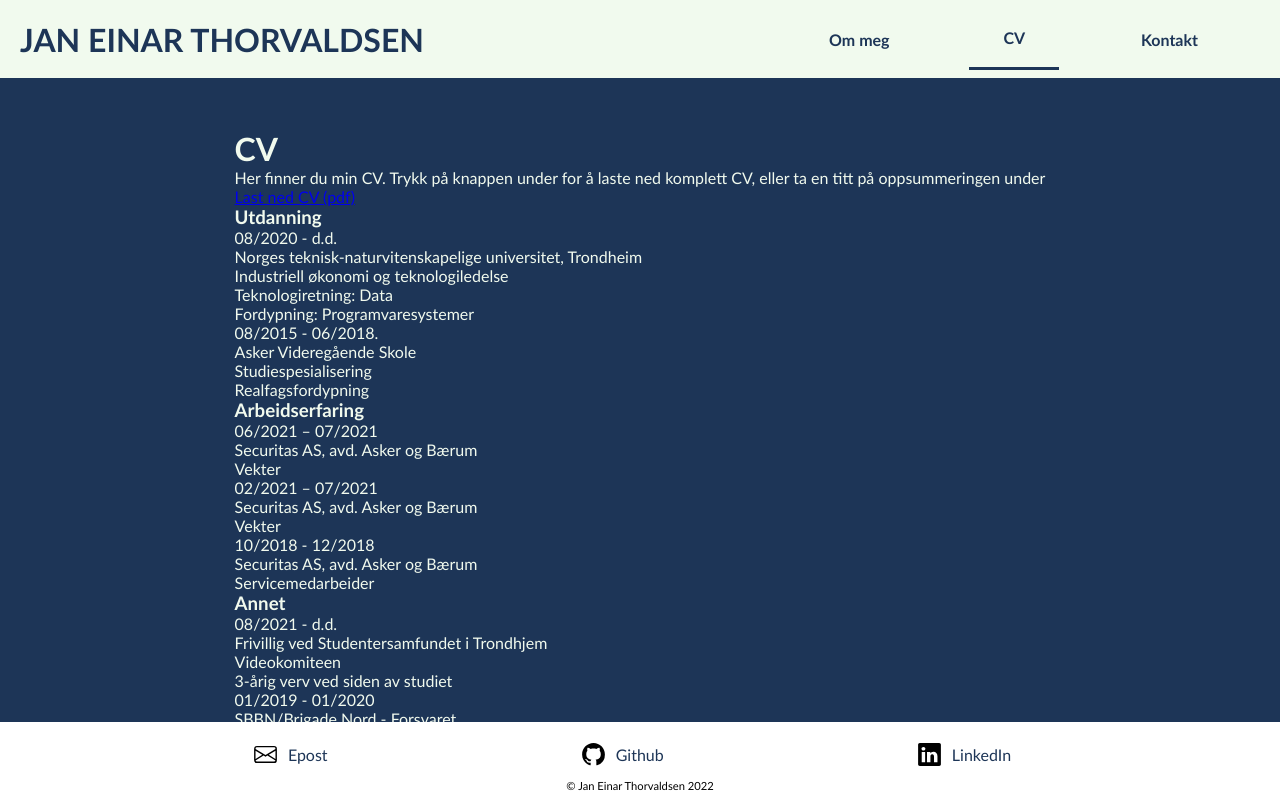
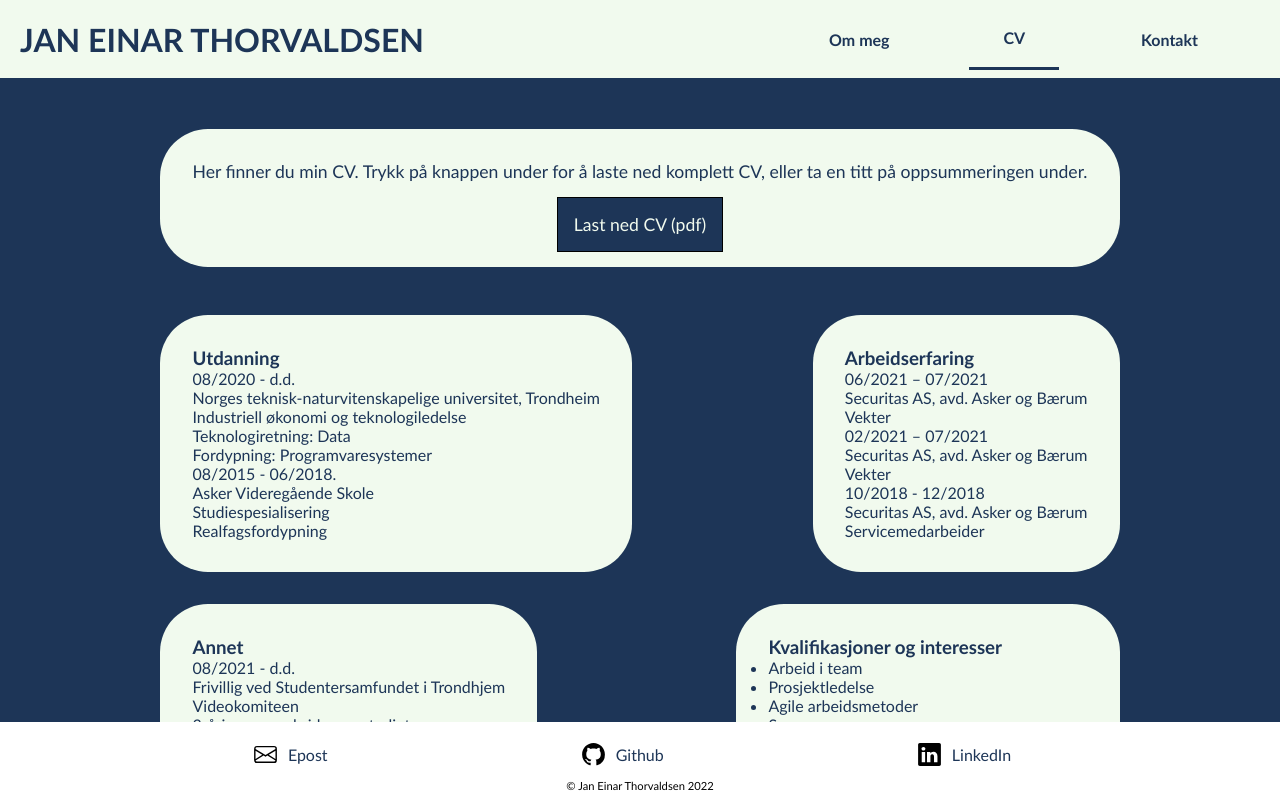
Before and after one commit to janethorv/perswebpage, a React (Create React App) app: page /CV in a window 1280 px wide. Built offline with nearby package versions, Linux system fonts and the light colour scheme.

Commit message:
fixed styling on CV and contact

```diff
--- a/package.json
+++ b/package.json
@@ -11,6 +11,7 @@
     "react-dom": "^18.2.0",
     "react-router-dom": "^6.3.0",
     "react-scripts": "5.0.1",
+    "react-spring": "^9.5.2",
     "web-vitals": "^2.1.4"
   },
   "scripts": {
--- a/src/components/CVIntro.js
+++ b/src/components/CVIntro.js
@@ -1,10 +1,9 @@
 export default function CVIntro() {
     return (
         <div className="CV-intro">
-            <h1>CV</h1>
             <p>Her finner du min CV. Trykk på knappen under
                 for å laste ned komplett CV, eller ta en titt
-                på oppsummeringen under
+                på oppsummeringen under.
             </p>
         </div>
     )
--- a/src/components/CVSummary.js
+++ b/src/components/CVSummary.js
@@ -6,10 +6,14 @@ import CVSummaryOth from "./CVSummaryOth"
 export default function CVSummary() {
     return (
         <div className="CV-summary">
-            <CVSummaryEdu />
-            <CVSummaryWork />
-            <CVSummaryOth />
-            <CVSummaryQual />
+            <div className="CV-summary-first-row">
+                <CVSummaryEdu />
+                <CVSummaryWork />
+            </div>
+            <div className="CV-summary-second-row">
+                <CVSummaryOth />
+                <CVSummaryQual />
+            </div>
         </div>
     )
 }
--- a/src/components/CVSummaryEdu.js
+++ b/src/components/CVSummaryEdu.js
@@ -2,7 +2,7 @@ export default function CVSummaryEdu() {
     return (
         <div className="CV-summary-edu">
             <h3>Utdanning</h3>
-            <div className="ntnu">
+            <div className="edu-container">
                 <p className="date">
                     08/2020 - d.d.
                 </p>
@@ -19,7 +19,7 @@ export default function CVSummaryEdu() {
                     Fordypning: Programvaresystemer
                 </p>
             </div>
-            <div className="asker-vgs">
+            <div className="edu-container">
                 <p className="date">
                     08/2015 - 06/2018.
                 </p>
--- a/src/components/ContactLinks.js
+++ b/src/components/ContactLinks.js
@@ -5,14 +5,16 @@ export default function ContactLinks() {
     return (
         <div className='contact-links'>
             <div className="github">
-                <h3>GitHub</h3>
-                <img src={Github} alt="GitHub Icon"></img>
-                <a href="https://github.com/janethorv" target="_blank" rel="noreferrer">Min Github</a>
+                <a href="https://github.com/janethorv" target="_blank" rel="noreferrer">
+                    <img src={Github} alt="GitHub Icon"></img>
+                    <h3>GitHub</h3>
+                </a>
             </div>
             <div className="linkedin">
-                <h3>LinkedIn</h3>
-                <img src={Linkedin} alt="LinkedIn Icon"></img>
-                <a href="https://www.linkedin.com/in/jan-einar-thorvaldsen/" target="_blank" rel="noreferrer">Min LinkedIn</a>
+                <a href="https://www.linkedin.com/in/jan-einar-thorvaldsen/" target="_blank" rel="noreferrer">
+                    <img src={Linkedin} alt="LinkedIn Icon"></img>
+                    <h3>LinkedIn</h3>
+                </a>
             </div>
         </div>
     )
--- a/src/css/CV.scss
+++ b/src/css/CV.scss
@@ -0,0 +1,49 @@
+.CV {
+    display: flex;
+    flex-direction: column;
+}
+
+.CV-intro-container {
+    background-color: #f1faee;
+    color: #1d3557;
+    margin-bottom: 1rem;
+    padding: 2rem;
+    border-radius: 3rem;
+    display: flex;
+    flex-direction: column;
+    justify-content: center;
+    align-items: center;
+    font-size: 1.1rem;
+}
+
+.CV-button{
+    margin-top: 2rem;
+}
+
+.CV-button a{
+    text-decoration: none;
+    padding: 1rem;
+    border: 1px solid black;
+    background-color: #1d3557;
+    color: #f1faee;
+}
+
+.CV-summary {
+    display: flex;
+    flex-direction: column;
+    justify-content: space-around;
+}
+
+.CV-summary-first-row, .CV-summary-second-row {
+    display: flex;
+    flex-direction: row;
+    justify-content: space-between;
+}
+
+.CV-summary-edu, .CV-summary-work, .CV-summary-oth, .CV-summary-qual {
+    background-color: #f1faee;
+    color: #1d3557;
+    margin-top: 2rem;
+    padding: 2rem;
+    border-radius: 3rem;
+}
--- a/src/css/Contact.scss
+++ b/src/css/Contact.scss
@@ -13,6 +13,7 @@
     color: #1d3557;
     text-align: center;
     border-radius: 3rem;
+    margin-bottom: 1rem;
 }
 
 .contact-mail-link{
@@ -20,6 +21,8 @@
     color: #1d3557;
     font-size: 2rem;
     padding: 1rem;
+    text-decoration: none;
+
 }
 
 .contact-mail-link img{
@@ -48,8 +51,33 @@
 }
 
 .github, .linkedin {
+    display: flex;
+    flex-direction: column;
     background-color: #f1faee;
     color: #1d3557;
     justify-content: center;
     align-content: center;
+    padding: 2rem;
+    border-radius: 3rem;
 }
+
+.github a, .linkedin a{
+    display: flex;
+    flex-direction: column;
+    justify-content: space-between;
+    text-decoration: none;
+    width: max-content;
+    min-width: 7rem;
+    min-height: 7rem;
+    text-align: center;
+}
+
+@media screen and (max-width: 800px){
+
+    .contact-links {
+        flex-direction: column;
+    }
+
+
+
+}
--- a/src/pages/CV.js
+++ b/src/pages/CV.js
@@ -6,8 +6,10 @@ import CVSummary from '../components/CVSummary';
 export default function CV() {
     return (
         <div className="CV">
-            <CVIntro />
-            <CVButton />
+            <div className='CV-intro-container'>
+                <CVIntro />
+                <CVButton />
+            </div>
             <CVSummary />
         </div>
     )
```
Also changed, not shown: 1 other file (tests, documents, lock files or other folders).
